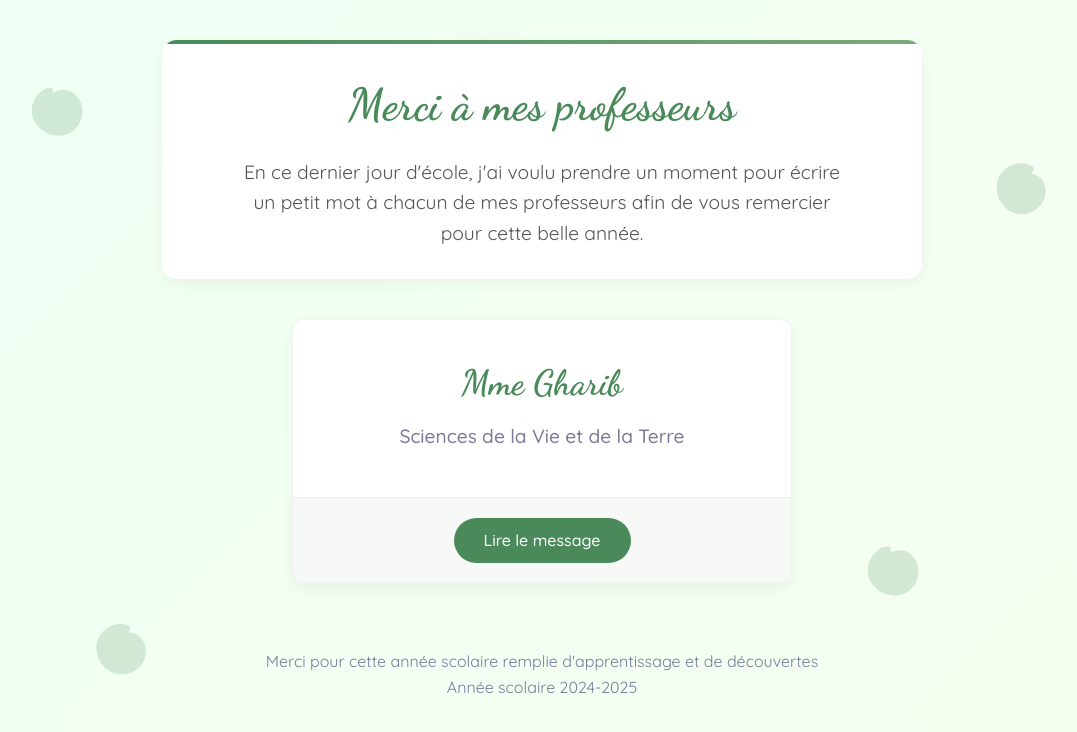
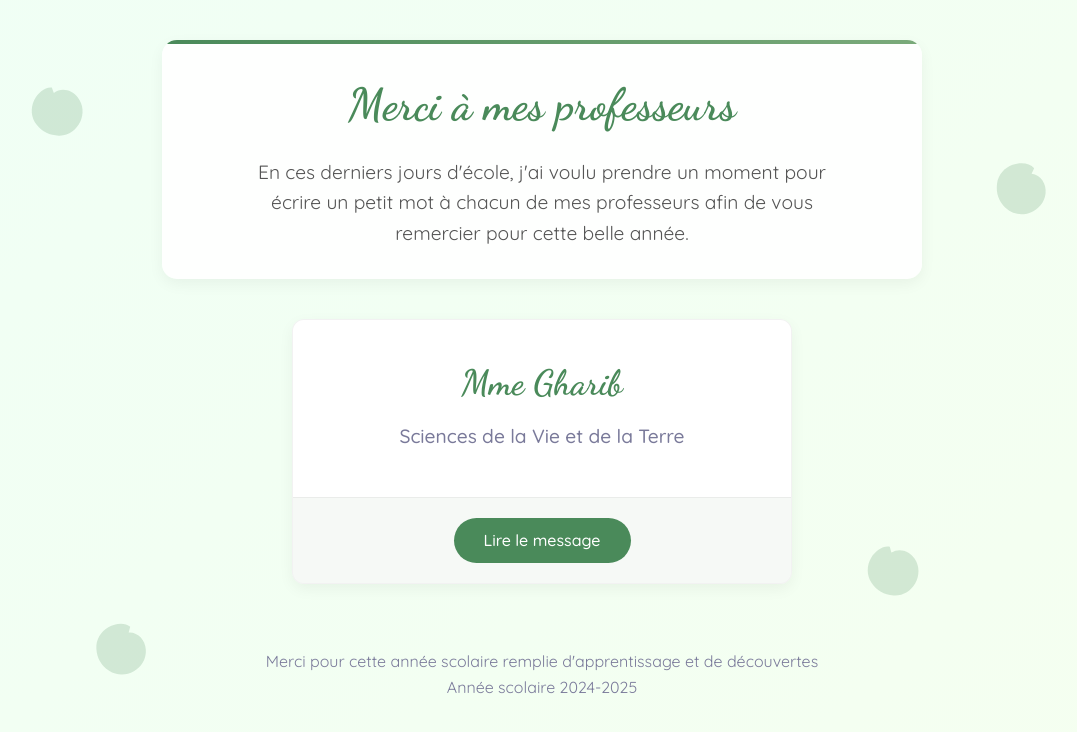
Before and after one commit to cha722/PG, a plain HTML site: page MmeGharib.html in a window 1280 px wide. Shown: the whole page, without its empty margins (98-1175 px from the left). Drawn offline with Linux system fonts and the light colour scheme.

Commit message:
Update MmeGharib.html

```diff
--- a/MmeGharib.html
+++ b/MmeGharib.html
@@ -321,7 +321,7 @@
         <div id="home-page">
             <header>
                 <h1>Merci à mes professeurs</h1>
-                <p class="intro">En ce dernier jour d'école, j'ai voulu prendre un moment pour écrire un petit mot à chacun de mes professeurs afin de vous remercier pour cette belle année.</p>
+                <p class="intro">En ces derniers jours d'école, j'ai voulu prendre un moment pour écrire un petit mot à chacun de mes professeurs afin de vous remercier pour cette belle année.</p>
             </header>
 
             <main>
```
